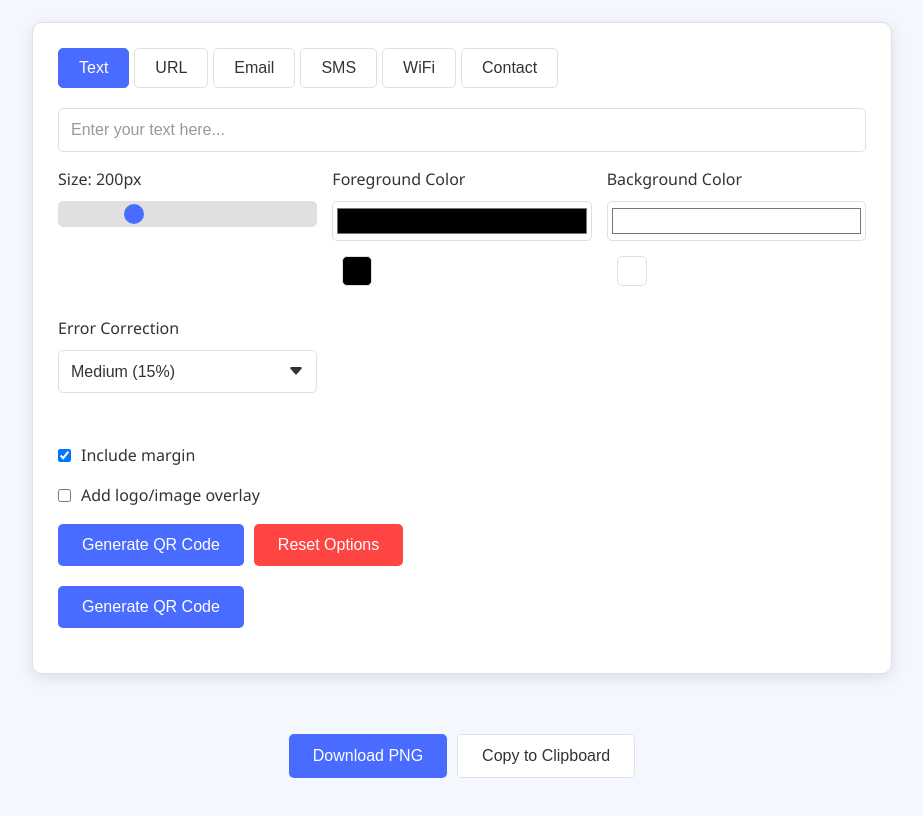
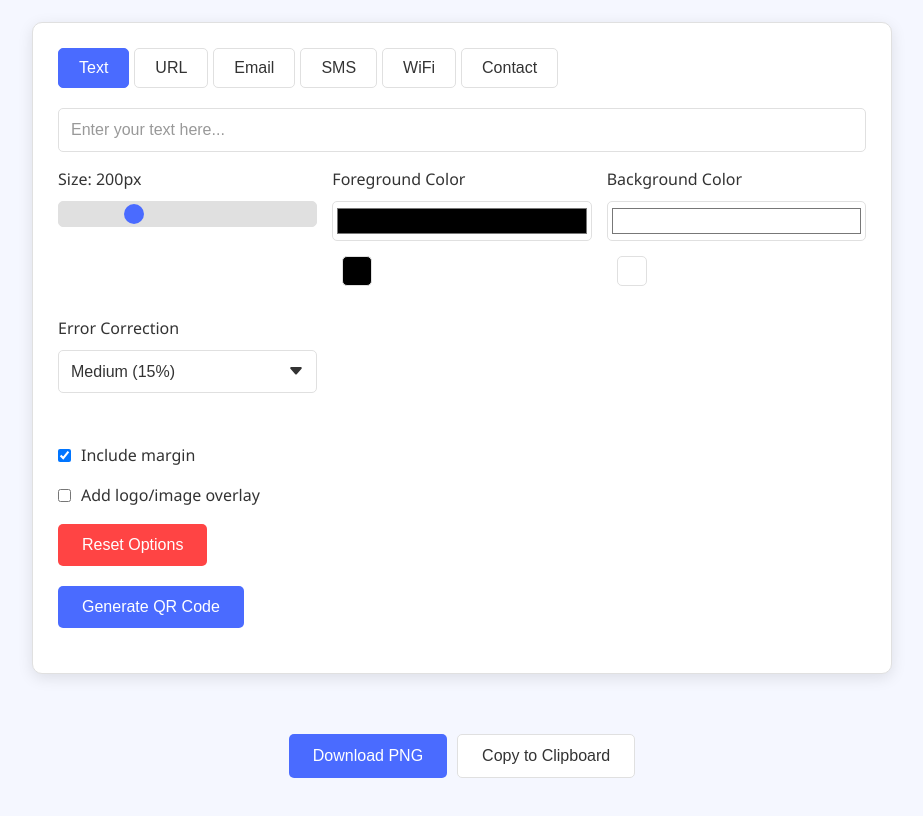
Before and after one commit to Pradesha3112/QRCODE-GENERATOR, a plain HTML site: page index.html in a window 1280 px wide. Shown: the part 114-930 px from the top of the page, without its empty margins (178-1101 px from the left). Drawn offline with Linux system fonts and the light colour scheme.

Commit message:
Update index.html

```diff
--- a/index.html
+++ b/index.html
@@ -513,9 +513,7 @@ button.reset:hover {
         <img id="logo-preview" class="logo-preview" alt="Logo preview">
       </div>
       <div class="button-group">
-  <button onclick="generateQR()" class="generate">
-    <span>Generate QR Code</span>
-  </button>
+
   <button onclick="resetOptions()" class="reset">
   <span>Reset Options</span>
 </button>
```
